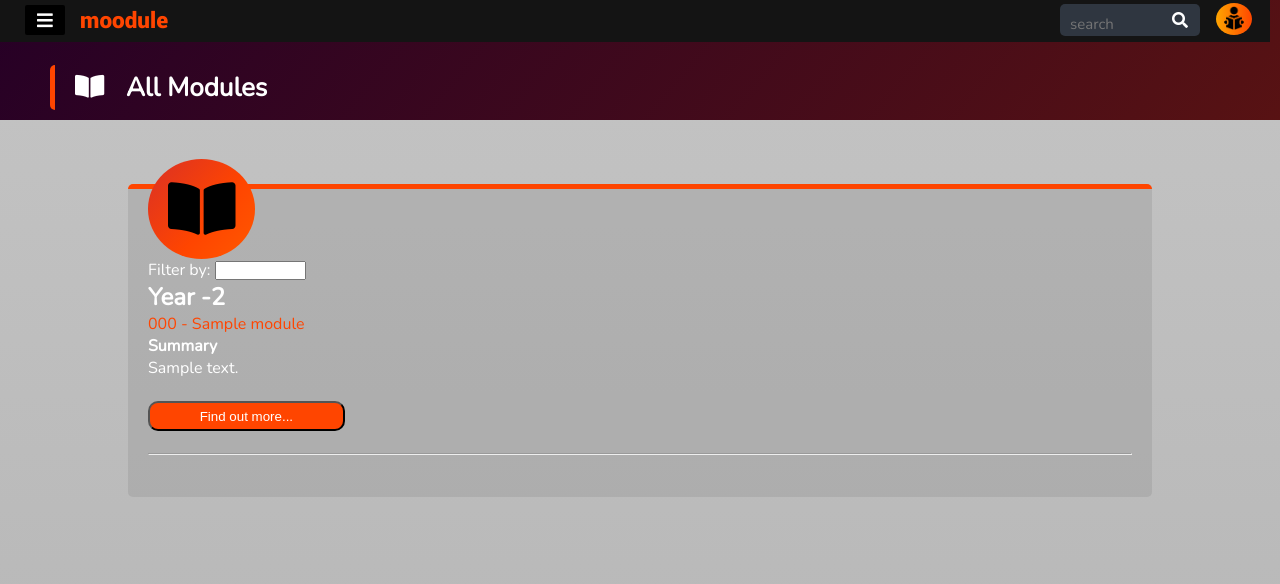
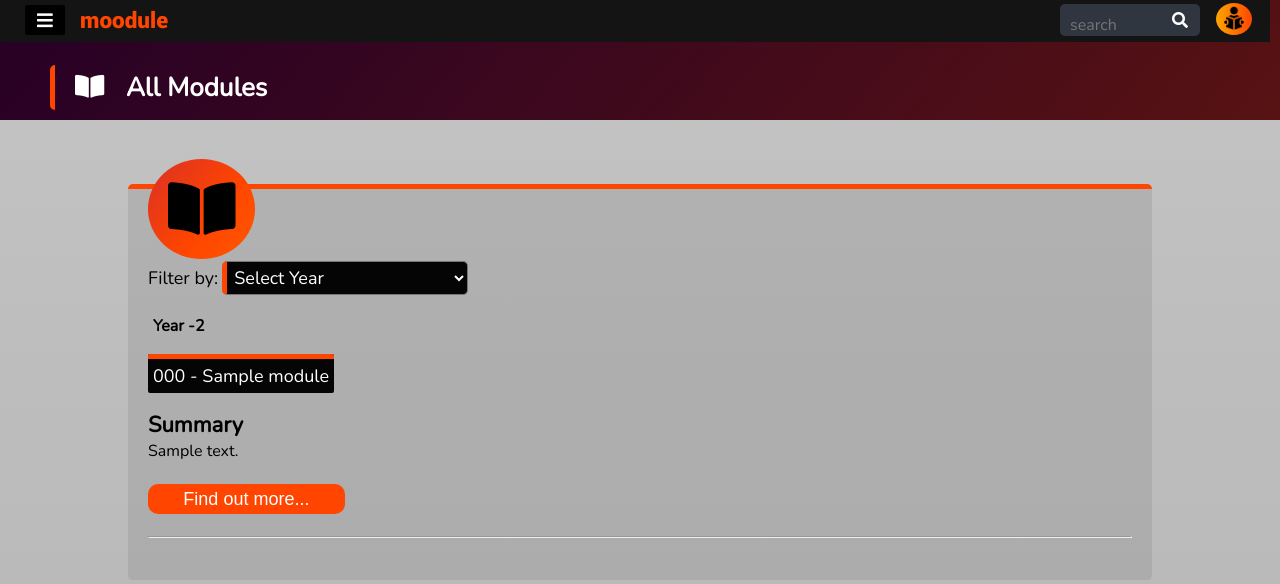
Before and after one commit to TomAllison067/moodule-pages, a Django app: page /student/all-modules/ in a window 1280 px wide. Shown: the top 584 px of the page. Run offline with Django 3.2, Linux system fonts and the light colour scheme; a user stored in the database is signed in; tables that the repository leaves empty hold one stand-in row (values such as "Sample post"); some libraries are stand-ins or nearby versions.

Commit message:
Font-size adjustments - for accessibility purposes, text colour changes to all modules page.

```diff
--- /dev/null
+++ b/modulesApplication/static/modulesApplication/css/allmodules.css
@@ -0,0 +1,213 @@
+/* --[[ GOOGLE FONT IMPORTS ]]-- */
+@import url('https://fonts.googleapis.com/css?family=Nunito');
+@import url('https://fonts.googleapis.com/css?family=Yantramanav:wght@900');
+
+
+/* --[[ ALL MODULES TABLE ]]-- */
+
+
+label, h2, h4, p {
+    font-size: 16px;
+    color: black;
+}
+
+h4 {
+    font-size: 22px;
+}
+.yearLabel {
+    padding: 5px;
+}
+
+.moduleLabels{
+    padding: 5px;
+    background: rgb(5,5,5);
+    border-top: 5px solid orangered;
+    border-radius: 2px;
+    color: white;
+    width: 400px;
+}
+
+.moreInfoButton{
+    background-color: #ff4500;
+    color: white;
+    border-radius: 10px;
+    border: none;
+    font-size: 18px;
+    width: 20%;
+    height: 30px;
+    transition: 0.25s;
+}
+
+.moreInfoButton:hover {
+    width: 22%;
+    border: 2px solid white;
+}
+
+/* --[[ IMAGE BAR ]]-- */
+
+.image-box{
+    position: relative;
+    background: linear-gradient(-50deg, rgb(155, 101, 0), rgb(137, 36, 0), rgb(38, 0, 38));
+    background-size: 400% 400%;
+    opacity: 100%;
+    width: 100%;
+    height: 120px;
+    overflow: hidden;
+}
+
+.ib-content {
+    position: relative;
+    color: black;
+    margin-top: 0;
+    padding: 50px;
+    display: block;
+    height: 50%;
+    width: 90%;
+}
+
+.ib-content h2 {
+    padding: 5px;
+    margin: 15px 0;
+    font-size: 26px;
+    color: white;
+    background: rgba(30,30,30,0);
+    border-left: 5px orangered solid;
+    border-radius: 5px;
+}
+
+.ib-content h2 i {
+    margin: 0 15px;
+    color: white;
+}
+
+@keyframes ib-gradient {
+    0% {
+        background-position: 0 50%;
+    }
+    50% {
+        background-position: 100% 50%;
+    }
+    100% {
+        background-position: 0 50%;
+    }
+}
+
+/* --[[ FORM ]]-- */
+
+.form-box {
+    margin: 5% 10%;
+    padding: 20px;
+    width: 80%;
+    height: 80%;
+    background: rgba(130, 130, 130, 0.25);
+    position: relative;
+    border-radius: 5px;
+    box-sizing: border-box;
+    border-top: 5px solid orangered;
+    color: black;
+}
+
+.icon-img {
+    width: 25%;
+    height: 25%;
+    margin-top: -50px;
+    border-radius: 50%;
+    position: relative;
+}
+
+.icon-img i {
+    padding: 20px;
+    background: linear-gradient(-50deg, orange, orangered, purple);
+    background-size: 400% 400%;
+    animation: ib-gradient 10s ease infinite;
+    color: black;
+    border-radius: 50%;
+    font-size: 60px;
+}
+
+.form-box h1 {
+    font-size: 30px;
+    border-bottom: 2px solid orangered;
+    color: black;
+    margin-top: 10px;
+    margin-bottom: 15px;
+}
+
+.form-box .ul h2 {
+    color: black;
+}
+
+
+
+form#form_id label {
+    font-size: 17px;
+    color: black;
+}
+
+label {
+    font-size: 18px;
+}
+.form-box .dropdown {
+    padding: 3px;
+    border-radius: 5px;
+    margin-top: 2px;
+    font-size: 18px;
+    margin-bottom: 15px;
+    width: 25%;
+    background: rgb(5,5,5);
+    border-left: 5px orangered solid;
+    color: white;
+    font-family: 'Nunito', sans-serif;
+    transition: 0.15s;
+}
+
+.form-box .dropdown:hover {
+    width: 27%;
+    background: rgb(255, 255, 255, 0.5);
+    color: black;
+}
+
+form#form_id select option, select option {
+    padding: 3px;
+    border-radius: 5px;
+    font-size: 18px;
+    background: rgb(38, 38, 38);
+    color: white;
+    font-family: 'Nunito', sans-serif;
+}
+
+.submit-btn,
+form#form_id input[type = "submit"]  {
+    background: orangered;
+    width: 80px;
+    height: 33px;
+    margin-top: 15px;
+    font-size: 18px;
+    padding: 3px;
+    border-radius: 5px;
+    border: none;
+    color: white;
+    font-family: 'Nunito', sans-serif;
+    transition: 0.15s;
+}
+
+.submit-btn:hover,
+form#form_id input[type = "submit"]:hover {
+    background: rgb(255, 121, 63);
+    border: 2px white solid;
+    width: 90px;
+}
+
+.alert {
+    position: relative;
+    padding: 1rem 1rem;
+    margin-bottom: 1rem;
+    border: 1px solid transparent;
+    border-radius: .25rem;
+}
+
+.alert-primary {
+    color: #084298;
+    background-color: #1d51a5;
+    border-color: #b6d4fe;
+}
--- a/modulesApplication/static/modulesApplication/css/main.css
+++ b/modulesApplication/static/modulesApplication/css/main.css
@@ -183,7 +183,7 @@
 }
 
 .lp-box a h2 {
-    font-size: 17px;
+    font-size: 18px;
     text-align: center;
     border-top: 2px orangered solid;
     background: rgba(0, 0, 0, 0.65);
@@ -208,7 +208,7 @@
     background-image: linear-gradient(black, rgb(27, 27, 27));
     background-size: cover;
     color: white;
-    font-size: 13px;
+    font-size: 18px;
     border-radius: 15px;
     cursor: pointer;
     position: relative;
@@ -252,7 +252,7 @@
     text-align: center;
     background: none;
     margin: 5px auto;
-    font-size: 15px;
+    font-size: 18px;
 }
 
 .icon-box > p {
--- a/modulesApplication/static/modulesApplication/css/master.css
+++ b/modulesApplication/static/modulesApplication/css/master.css
@@ -328,7 +328,7 @@ html, body {
     padding: 0;
     color: white;
     font-family: 'Nunito', sans-serif;
-    font-size: 15px;
+    font-size: 16px;
     transition: 0.25s;
     line-height: 15px;
     width: 100px;
@@ -369,7 +369,7 @@ html, body {
     height: 100%;
     width: 100%;
     line-height: 25px;
-    font-size: 15px;
+    font-size: 16px;
     color: white;
     padding-left: 20px;
     box-sizing: border-box;
--- a/modulesApplication/static/modulesApplication/css/selectionform.css
+++ b/modulesApplication/static/modulesApplication/css/selectionform.css
@@ -195,7 +195,7 @@
     transition: 0.25s;
 }
 
-.cell-content ul li input[type = "checkbox"] {
+.module-checkbox {
     border: 2px solid orangered;
     padding: 5px;
     border-radius: 10px;
@@ -203,7 +203,7 @@
     transition: 0.25s;
 }
 
-.cell-content ul li input[type = "checkbox"]:hover {
+.module-checkbox:hover {
     background: orangered;
 }
 
--- a/modulesApplication/templates/modulesApplication/AllModules.html
+++ b/modulesApplication/templates/modulesApplication/AllModules.html
@@ -6,7 +6,7 @@
 {% block css %}
     {{ block.super }}
     {% load static %}
-    <link rel="stylesheet" type="text/css" href="{% static 'modulesApplication/css/choosemodules.css' %}">
+    <link rel="stylesheet" type="text/css" href="{% static 'modulesApplication/css/allmodules.css' %}">
 {% endblock %}
 
 
@@ -35,7 +35,7 @@
 
         {# module_summaries refer to the dictionary passed through with the render request #}
         <label>Filter by:</label>
-        <select class="dropdown2" name="year" id="year_filter">
+        <select class="dropdown" name="year" id="year_filter">
             <option value=0>Select Year</option>
         </select>
         </p>
@@ -44,11 +44,12 @@
         {% if module_summaries %}
         <ul>
             {% for year, modules in module_summaries.items %}
-            <h2>Year {{ year|add:"-3" }}</h2>
+            <h2 class="yearLabel">Year {{ year|add:"-3" }}</h2>
+            <br>
                 {% for module in modules %}
                 <label class="moduleLabels">{{ module.module_code }} - {{ module.title }}</label>
                 <div class="panel" disabled="False" id="module">
-                    <h4>Summary</h4>
+                    <br> <h4>Summary</h4>
                     <p>{{ module.summary }}</p>
                     <br>
                     <button class="moreInfoButton" onclick="myFunction('{{ module.module_code }}')"> Find out
```
